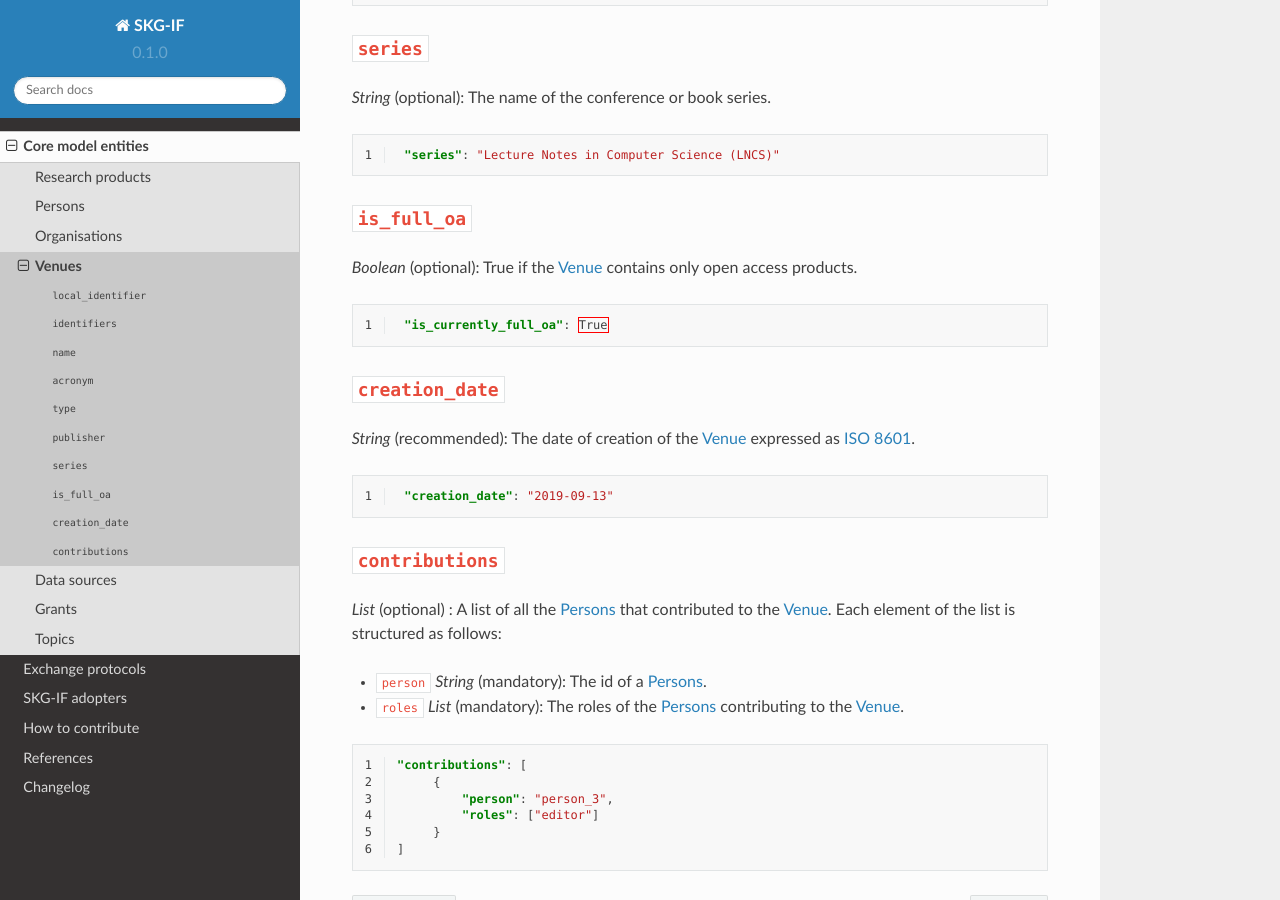
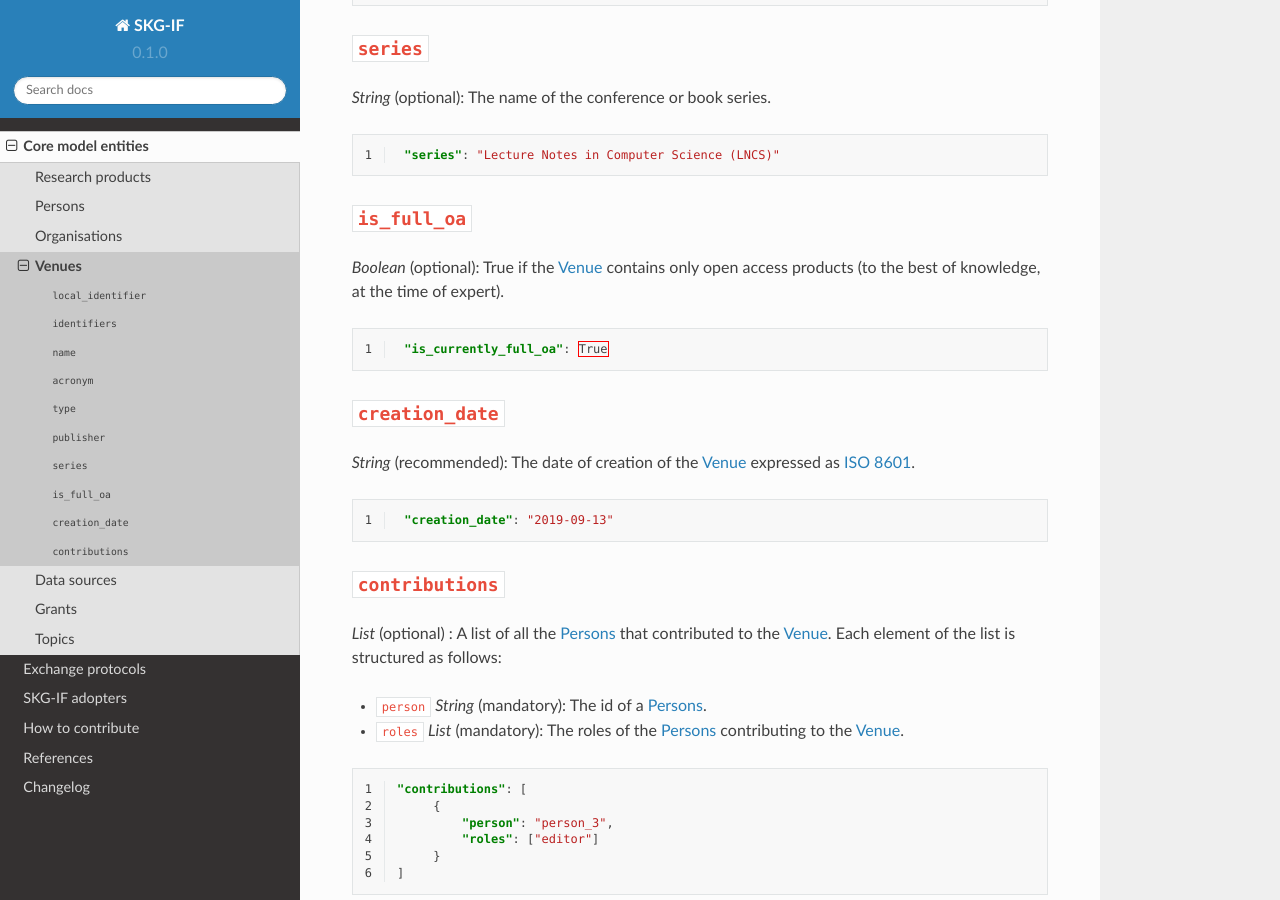
Before and after one commit to andremann/SKG-IF, a Sphinx documentation site: the page built from docs/source/venues.rst, in a window 1280 px wide and 900 px high, scrolled down 2442 px. Built offline with Sphinx 7.4.7 and the Read the Docs theme 2.0.0, drawn with Linux system fonts in a browser that asks for light colours; pages that are not in the unit, such as notebooks, are missing from menus.

```diff
--- a/docs/source/venues.rst
+++ b/docs/source/venues.rst
@@ -123,7 +123,7 @@
 
 ``is_full_oa``
 ----
-*Boolean* (optional): True if the :ref:`Venue <Venue>` contains only open access products.
+*Boolean* (optional): True if the :ref:`Venue <Venue>` contains only open access products (to the best of knowledge, at the time of expert).
 
 .. code-block:: json
    :linenos:
```
